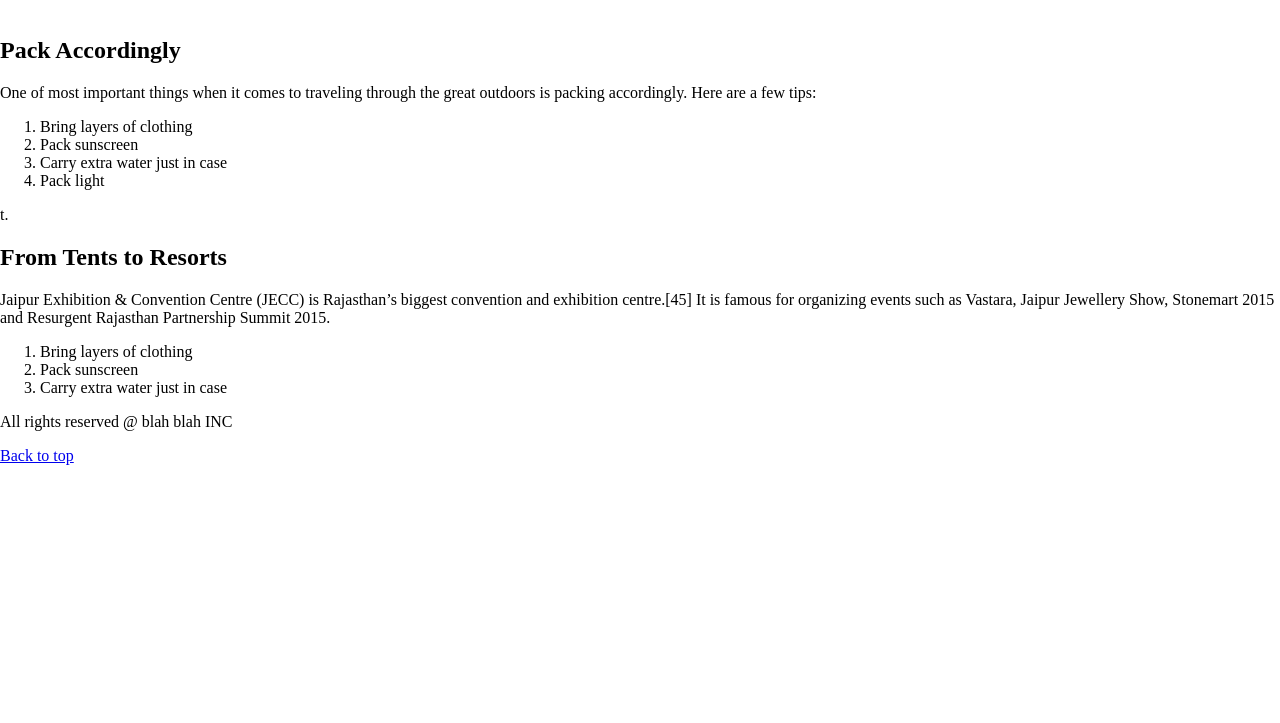
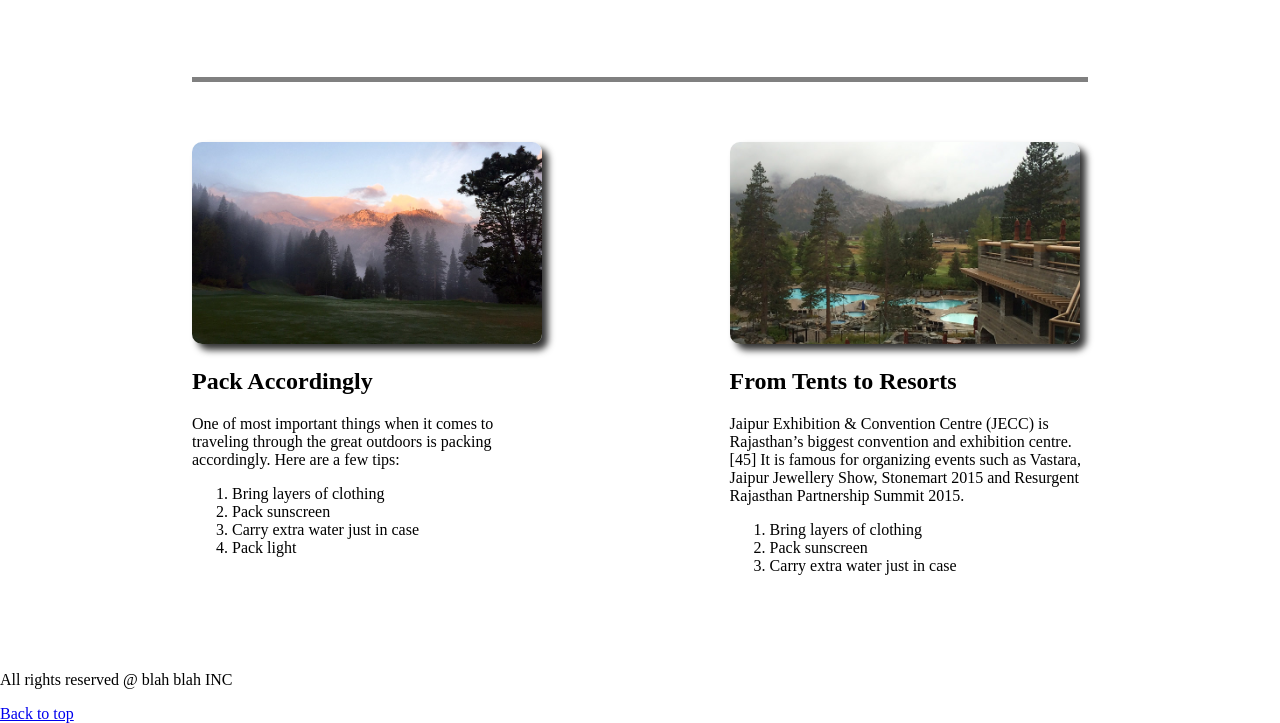
Before and after one commit to Rohanhacker/site1, a plain HTML site: page index.html in a window 1280 px wide. Shown: the part 1485-2208 px from the top of the page. Before the commit the page ends 1950 px from the top, so only its background shows below. Drawn offline with Linux system fonts and the light colour scheme.

Commit message:
below section

```diff
--- a/css/a.css
+++ b/css/a.css
@@ -74,3 +74,27 @@ font-family: sans-serif;
 .secondary a{
     color: antiquewhite;
 }
+.below {
+    width: 70%;
+    margin: 80px auto;
+    border-top: 5px solid grey;
+    padding-top: 60px;
+}
+.below .b11{
+    float: left;
+    width: 40%;
+}
+.below .b2{
+    float: right;
+    width: 40%;
+}
+.below img{
+    width: 350px;
+    border-radius: 10px;
+    box-shadow: 6px 6px 7px rgba(0,0,0,0.8);
+}
+.cf:after{
+    content: "";
+    display: table;
+    clear: both;
+}
--- a/index.html
+++ b/index.html
@@ -20,8 +20,10 @@
             <a href="#">See More</a>
         </article>
     </section>
-    <section>
-        <article>
+
+    <section class="below cf">
+        <article class="b11">
+            <img src="img/mtn-landscape.jpg">
             <h2>Pack Accordingly</h2>
             <p>One of most important things when it comes to traveling through the great outdoors is packing accordingly. Here are a few tips:</p>
             <ol>
@@ -31,7 +33,8 @@
                 <li>Pack light</li>
             </ol>
         </article>
-        <article>t.
+        <article class="b2">
+            <img src="img/resort.jpg">
             <h2>From Tents to Resorts</h2>
             <p>Jaipur Exhibition & Convention Centre (JECC) is Rajasthan’s biggest convention and exhibition centre.[45] It is famous for organizing events such as Vastara, Jaipur Jewellery Show, Stonemart 2015 and Resurgent Rajasthan Partnership Summit 2015.</p>
             <ol>
```
